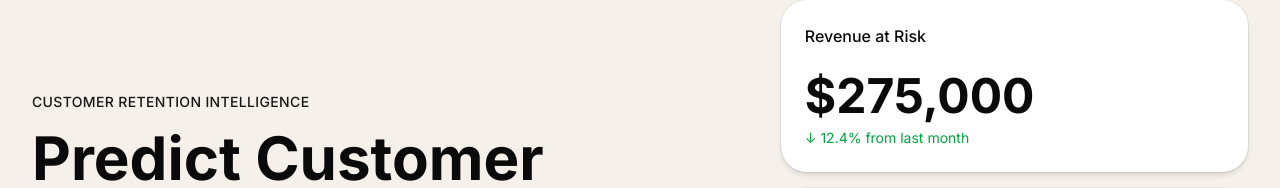
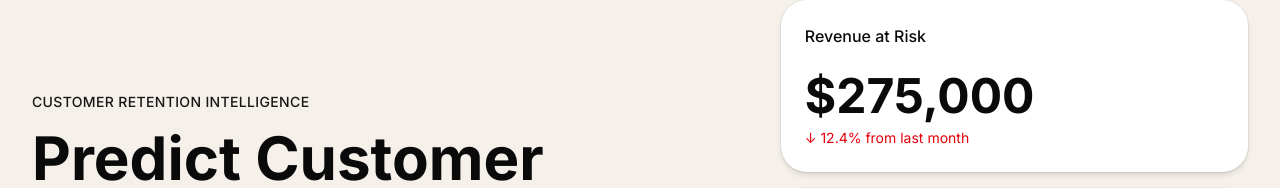
Before and after one commit to ZanyDruid20/SignalRetention, a Next.js app in the folder my-app/: page / in a window 1280 px wide. Shown: the part 196-384 px from the top of the page. Built offline with nearby package versions, Linux system fonts and the light colour scheme.

Commit message:
fix(frontend): wire landing page actions and trend styling

```diff
--- a/my-app/components/landing/cta.tsx
+++ b/my-app/components/landing/cta.tsx
@@ -1,3 +1,5 @@
+import Link from "next/link";
+
 import { Button } from "@/components/ui/button";
 
 export function CTA() {
@@ -12,8 +14,8 @@ export function CTA() {
           Start identifying at-risk customers and improve retention today.
         </p>
 
-        <Button className="mt-8">
-          Get Started
+        <Button asChild className="mt-8">
+          <Link href="/sign-up">Get Started</Link>
         </Button>
       </div>
     </section>
--- a/my-app/components/landing/features.tsx
+++ b/my-app/components/landing/features.tsx
@@ -2,7 +2,7 @@ import { FeatureCard } from "@/components/landing/feature-cards";
 
 export function Features() {
   return (
-    <section className="py-24">
+    <section id="features" className="scroll-mt-6 py-24">
       <div className="max-w-7xl mx-auto px-8">
 
         <h2 className="text-4xl font-bold text-center">
--- a/my-app/components/landing/hero.tsx
+++ b/my-app/components/landing/hero.tsx
@@ -1,3 +1,5 @@
+import Link from "next/link";
+
 import { Button } from "@/components/ui/button";
 import { MetricCard } from "@/components/landing/metric-card";
 
@@ -23,14 +25,16 @@ export function Hero() {
 
           <div className="mt-8 flex gap-4">
             <Button
+            asChild
             className="
             transition-all
             duration-300
             hover:scale-105
-            ">Get Started
+            ">
+              <Link href="/sign-up">Get Started</Link>
             </Button>
-            <Button variant="outline" className="transition-all duration-300 hover:scale-105">
-              Learn More
+            <Button asChild variant="outline" className="transition-all duration-300 hover:scale-105">
+              <Link href="#features">Learn More</Link>
             </Button>
           </div>
         </div>
@@ -40,6 +44,7 @@ export function Hero() {
           <MetricCard
             title="Revenue at Risk"
             value="$275,000"
+            trendTone="negative"
             trend="↓ 12.4% from last month"
           />
 
--- a/my-app/components/landing/metric-card.tsx
+++ b/my-app/components/landing/metric-card.tsx
@@ -1,15 +1,18 @@
 import {Card, CardContent, CardHeader, CardTitle,} from "@/components/ui/card";
+import { cn } from "@/lib/utils";
 
 type MetricCardProps = {
   title: string;
   value: string;
   trend: string;
+  trendTone?: "positive" | "negative";
 };
 
 export function MetricCard({
   title,
   value,
   trend,
+  trendTone = "positive",
 }: MetricCardProps) {
   return (
     <Card
@@ -27,7 +30,10 @@ export function MetricCard({
       <CardContent>
         <p className="text-5xl font-bold">{value}</p>
 
-        <p className="text-green-600 mt-2">
+        <p className={cn(
+          "mt-2",
+          trendTone === "negative" ? "text-red-600" : "text-green-600",
+        )}>
           {trend}
         </p>
       </CardContent>
```
Also changed, not shown: 1 other file (tests, documents, lock files or other folders).
